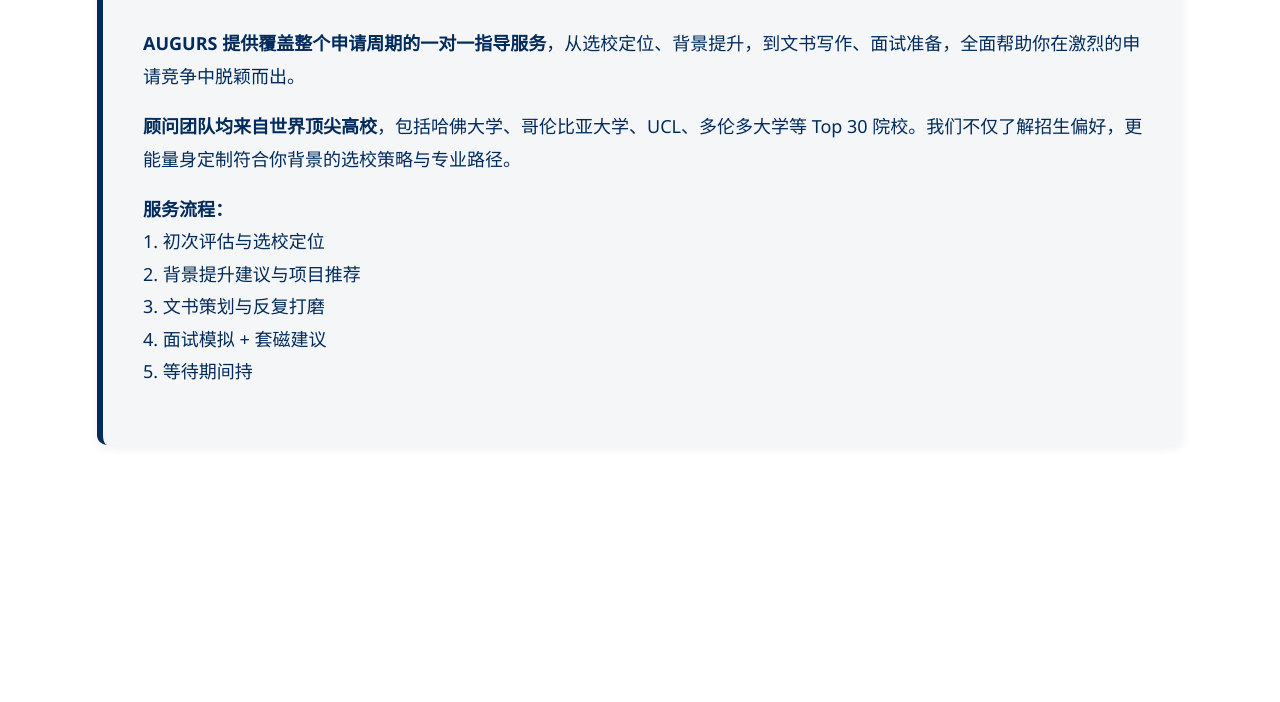
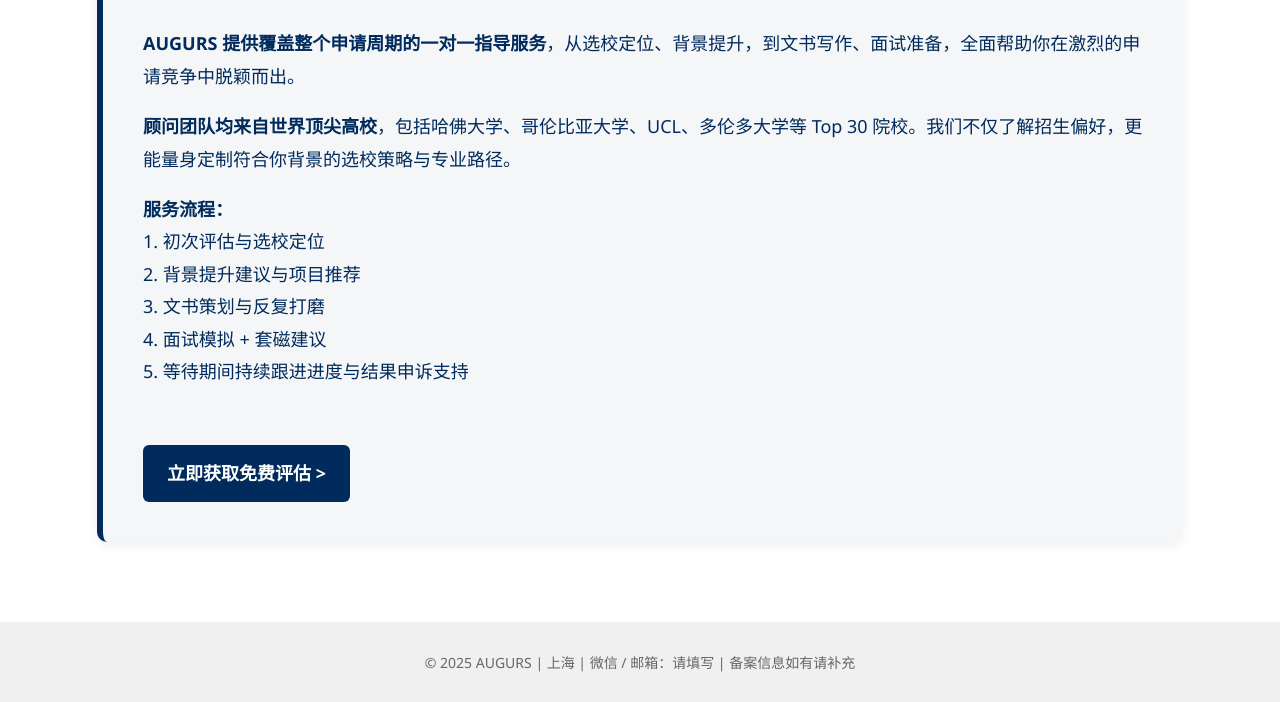
Before and after one commit to cyt996/ogeshi-site, a plain HTML site: page application.html in a window 1280 px wide. Shown: the part 325-1027 px from the top of the page. Before the commit the page ends 850 px from the top, so only its background shows below. Drawn offline with Linux system fonts and the light colour scheme.

Commit message:
Update application.html

```diff
--- a/application.html
+++ b/application.html
@@ -115,4 +115,15 @@
       <br>2. 背景提升建议与项目推荐
       <br>3. 文书策划与反复打磨
       <br>4. 面试模拟 + 套磁建议
-      <br>5. 等待期间持
+      <br>5. 等待期间持续跟进进度与结果申诉支持
+    </p>
+
+    <a href="contact.html" class="cta-btn">立即获取免费评估 &gt;</a>
+  </section>
+
+  <footer>
+    © 2025 AUGURS | 上海 | 微信 / 邮箱：请填写 | 备案信息如有请补充
+  </footer>
+
+</body>
+</html>
```
